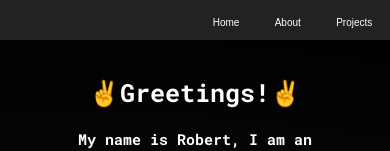
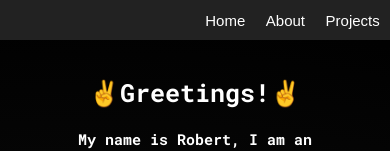
Before and after one commit to Rawbethy/PortfolioFrontend, a React (Create React App) app: page / in a window 390 px wide. Shown: the top 151 px of the page. Built offline with nearby package versions, Linux system fonts and the light colour scheme; no server answers.

Commit message:
fontSize of nav changed

```diff
--- a/src/components/styles/general-styles.css
+++ b/src/components/styles/general-styles.css
@@ -142,7 +142,7 @@ p {
     }
 
     nav button {
-        font-size: 10px;
+        font-size: 15px;
     }
 
     nav button:after {
```
